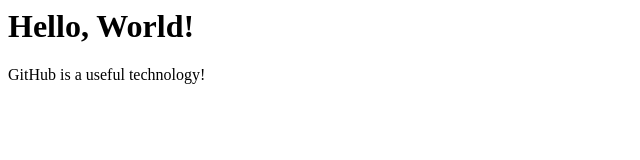
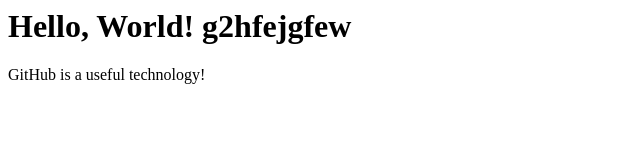
Before and after one commit to yanaostapchuk/git_test2025, a plain HTML site: page index.html in a window 1280 px wide. Shown: the whole page, without its empty margins (0-640 px from the left). Drawn offline with Linux system fonts and the light colour scheme.

Commit message:
add some text

```diff
--- a/index.html
+++ b/index.html
@@ -1,2 +1,2 @@
-<h1>Hello, World!</h1>
+<h1>Hello, World! g2hfejgfew</h1>
 <p> GitHub is a useful technology!</p>
```
